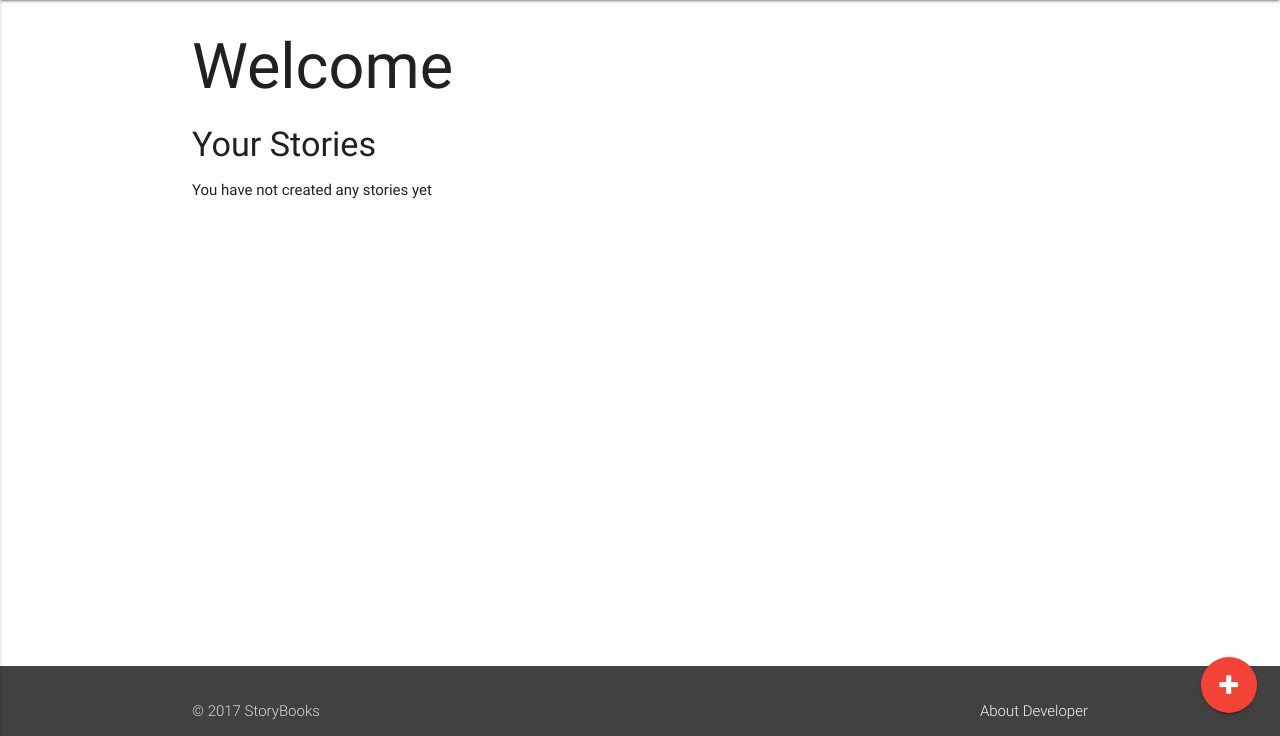
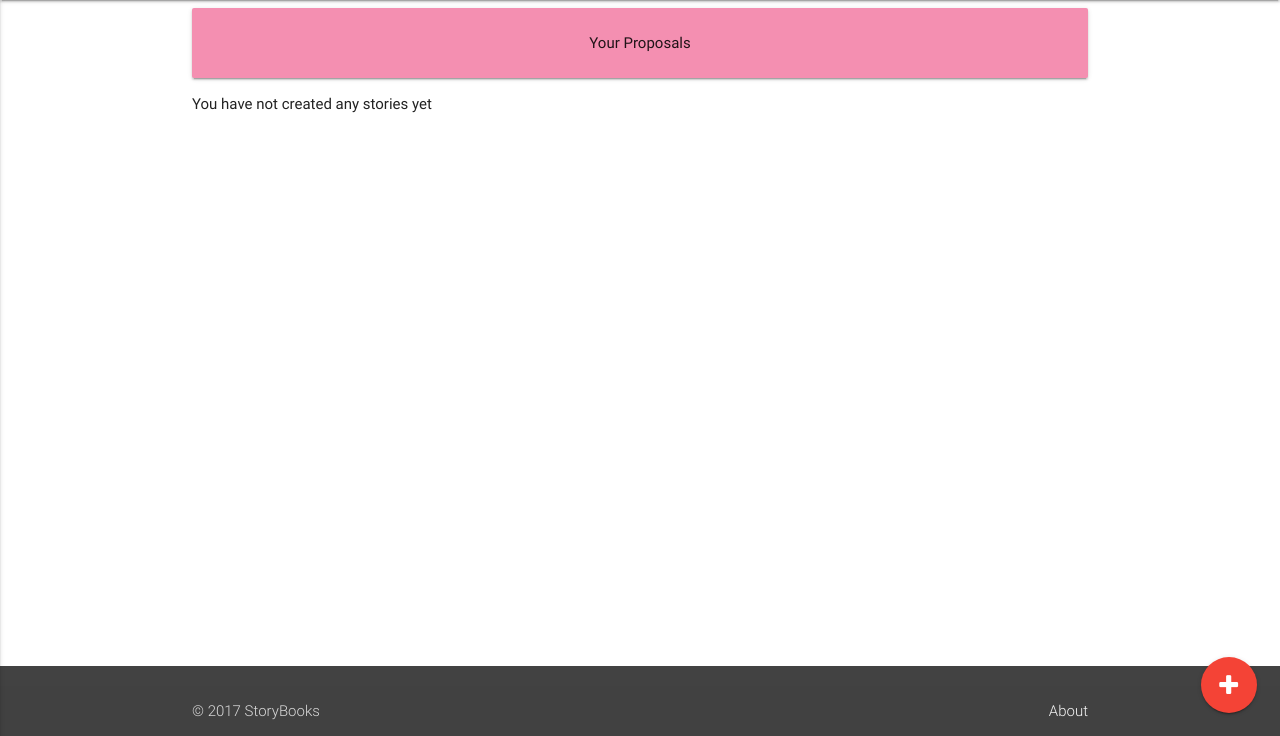
Before and after one commit to Abhisand/DomyProject.com, a Node server app: page /dashboard in a window 1280 px wide. Shown: the part 64-800 px from the top of the page. Run offline with Node 20, Linux system fonts and the light colour scheme; the visitor is signed in with stand-in values (Sample User, id 1); data that the repository does not hold is empty; some libraries are stand-ins or nearby versions.

Commit message:
version 1.0.0alpha done

```diff
--- a/views/index/about.handlebars
+++ b/views/index/about.handlebars
@@ -1,3 +1,3 @@
 <h1>About</h1>
 <p>Version 1.0.0</p>
-<p>StoryBooks is an app to share your life</p>
+<p>DomyProject is an app to Request your project need and our team is always ready to help you..</p>
--- a/views/index/dashboard.handlebars
+++ b/views/index/dashboard.handlebars
@@ -1,5 +1,4 @@
-<h1>Welcome {{user.firstName}}</h1>
-<h4>Your Stories</h4>
+ <div class="card-panel  pink lighten-3"><center>Your Proposals</center></div>
 {{#if stories}}
   <table class="striped">
     <thead>
--- a/views/partials/_footer.handlebars
+++ b/views/partials/_footer.handlebars
@@ -2,7 +2,7 @@
   <div class="footer-copyright">
     <div class="container">
       © 2017 StoryBooks
-      <a class="grey-text text-lighten-4 right" href="#!">About Developer</a>
+      <a class="grey-text text-lighten-4 right" href="/about">About</a>
     </div>
   </div>
 </footer>
```
Also changed, not shown: views/stories/add.handlebars (+2 -2 lines), views/stories/edit.handlebars (+2 -2 lines), views/stories/index.handlebars (+2 -2 lines).
